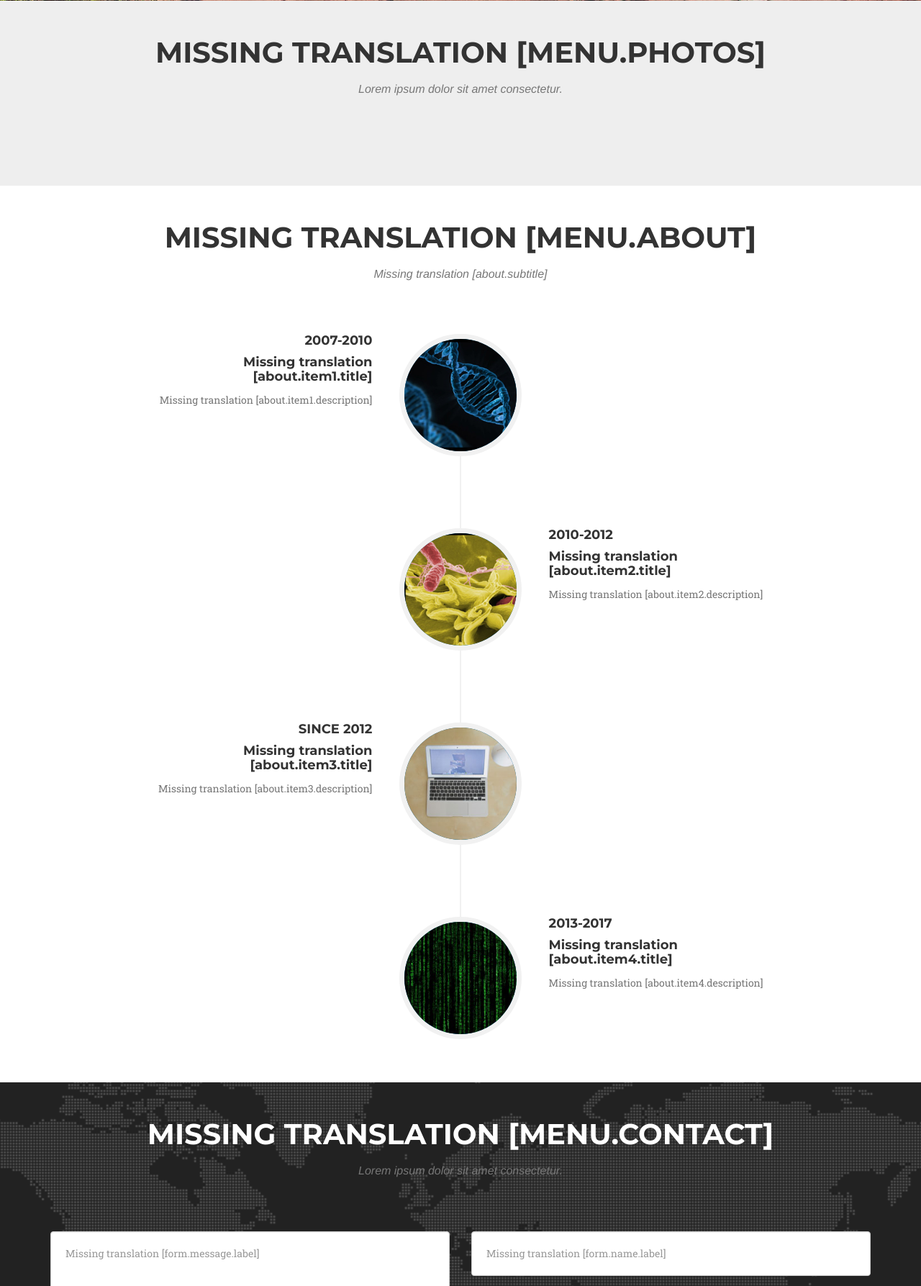
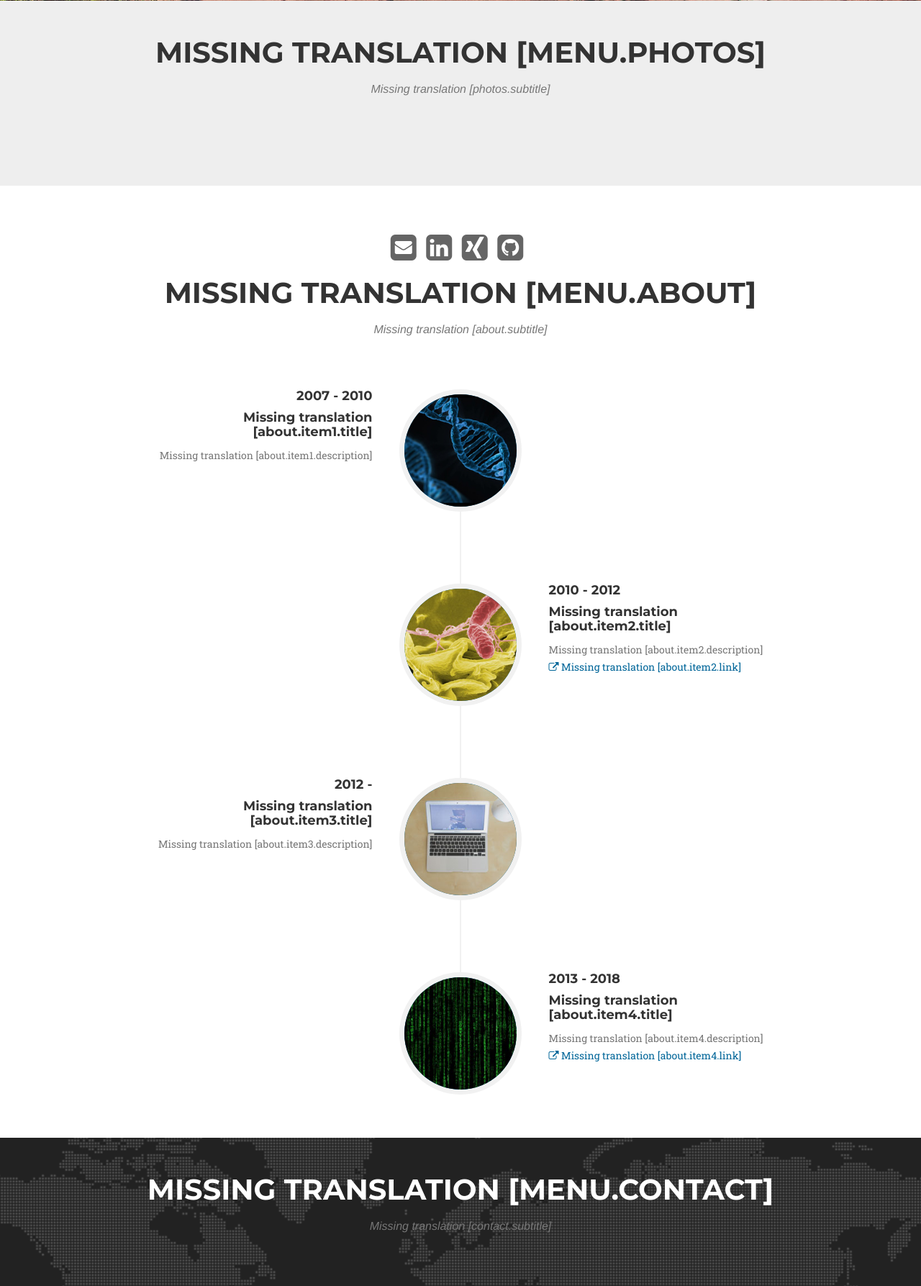
Before and after one commit to steven-cardini/ch.cardini.steven.www, a PHP site: page /en in a window 1280 px wide. Shown: the part 764-2551 px from the top of the page at 72% size. Run offline with PHP 8.4, Linux system fonts and the light colour scheme; a stand-in replaces the project's code that opens the database connection; style sheets or scripts are compiled from the project's sources; some libraries are stand-ins or nearby versions; some web fonts are replaced.

Commit message:
updated about section

```diff
--- a/pages/public/public-index.php
+++ b/pages/public/public-index.php
@@ -94,13 +94,13 @@
         </div>
     </header>
 
-    <!-- Photo Grid Section -->
+    <!-- Photos Section -->
     <section id="photos" class="bg-light-gray">
         <div class="container">
             <div class="row">
                 <div class="col-lg-12 text-center">
                     <h2 class="section-heading"><?php echo I18n::t("menu.photos"); ?></h2>
-                    <h3 class="section-subheading text-muted">Lorem ipsum dolor sit amet consectetur.</h3>
+                    <h3 class="section-subheading text-muted"><?php echo I18n::t("photos.subtitle"); ?></h3>
                 </div>
             </div>
             <div class="row">
@@ -115,7 +115,7 @@
                       if (!empty($photoAlbum->getFrontPhoto())) {
                         $item .= '<img src="'.$photoAlbum->getPhotoFolder(true).$photoAlbum->getFrontPhoto().'" class="img-responsive" alt="">';
                       } else {
-                        $item .= '<img src="resources/img/portfolio/roundicons.png" class="img-responsive" alt="">';
+                        $item .= '<img src="'.absPath("IMG", true).'portfolio/roundicons.png" class="img-responsive" alt="">';
                       }
                       $item .= '</a>
                                 <div class="photo-caption">
@@ -136,6 +136,10 @@
         <div class="container">
             <div class="row">
                 <div class="col-lg-12 text-center">
+                    <a class="page-scroll" href="#contact" title="<?php echo I18n::t("menu.contact"); ?>"><i class="fa fa-envelope-square fa-3x" aria-hidden="true"></i></a>
+                    <a href="https://www.linkedin.com/in/steven-cardini-57999739" target="_blank" title="Linked-in"><i class="fa fa-linkedin-square fa-3x" aria-hidden="true"></i></a>
+                    <a href="https://www.xing.com/profile/Steven_Cardini" target="_blank" title="Xing"><i class="fa fa-xing-square fa-3x" aria-hidden="true"></i></a>
+                    <a href="https://www.github.com/stoeffu" target="_blank" title="GitHub"><i class="fa fa-github-square fa-3x" aria-hidden="true"></i></a>
                     <h2 class="section-heading"><?php echo I18n::t("menu.about"); ?></h2>
                     <h3 class="section-subheading text-muted"><?php echo I18n::t("about.subtitle"); ?></h3>
                 </div>
@@ -145,11 +149,11 @@
                     <ul class="timeline">
                         <li>
                             <div class="timeline-image">
-                                <img class="img-circle img-responsive" src="resources/img/about/dna-163466_200.jpg" alt="">
+                                <img class="img-circle img-responsive" src="<?php echo absPath("IMG", true); ?>about/dna-163466_200.jpg" alt="">
                             </div>
                             <div class="timeline-panel">
                                 <div class="timeline-heading">
-                                    <h4>2007-2010</h4>
+                                    <h4>2007 - 2010</h4>
                                     <h4 class="subheading"><?php echo I18n::t("about.item1.title"); ?></h4>
                                 </div>
                                 <div class="timeline-body">
@@ -159,25 +163,26 @@
                         </li>
                         <li class="timeline-inverted">
                             <div class="timeline-image">
-                                <img class="img-circle img-responsive" src="resources/img/about/bacteria-67659_200.jpg" alt="">
+                                <img class="img-circle img-responsive" src="<?php echo absPath("IMG", true); ?>about/bacteria-67659_200.jpg" alt="">
                             </div>
                             <div class="timeline-panel">
                                 <div class="timeline-heading">
-                                    <h4>2010-2012</h4>
+                                    <h4>2010 - 2012</h4>
                                     <h4 class="subheading"><?php echo I18n::t("about.item2.title"); ?></h4>
                                 </div>
                                 <div class="timeline-body">
                                     <p class="text-muted"><?php echo I18n::t("about.item2.description"); ?></p>
+                                    <p class="text-muted"><a href="<?php echo absPath("RES", true); ?>doc/20120312_master-thesis.pdf" target="_blank"><i class="fa fa-external-link" aria-hidden="true"></i>&nbsp;<?php echo I18n::t("about.item2.link"); ?></a></p>
                                 </div>
                             </div>
                         </li>
                         <li>
                             <div class="timeline-image">
-                                <img class="img-circle img-responsive" src="resources/img/about/3.jpg" alt="">
+                                <img class="img-circle img-responsive" src="<?php echo absPath("IMG", true); ?>about/3.jpg" alt="">
                             </div>
                             <div class="timeline-panel">
                                 <div class="timeline-heading">
-                                    <h4>Since 2012</h4>
+                                    <h4>2012 -</h4>
                                     <h4 class="subheading"><?php echo I18n::t("about.item3.title"); ?></h4>
                                 </div>
                                 <div class="timeline-body">
@@ -187,15 +192,16 @@
                         </li>
                         <li class="timeline-inverted">
                             <div class="timeline-image">
-                                <img class="img-circle img-responsive" src="resources/img/about/matrix-356024_200.jpg" alt="">
+                                <img class="img-circle img-responsive" src="<?php echo absPath("IMG", true); ?>about/matrix-356024_200.jpg" alt="">
                             </div>
                             <div class="timeline-panel">
                                 <div class="timeline-heading">
-                                    <h4>2013-2017</h4>
+                                    <h4>2013 - 2018</h4>
                                     <h4 class="subheading"><?php echo I18n::t("about.item4.title"); ?></h4>
                                 </div>
                                 <div class="timeline-body">
                                     <p class="text-muted"><?php echo I18n::t("about.item4.description"); ?></p>
+                                    <p class="text-muted"><a href="https://www.github.com/stoeffu" target="_blank"><i class="fa fa-external-link" aria-hidden="true"></i>&nbsp;<?php echo I18n::t("about.item4.link"); ?></a></p>
                                 </div>
                             </div>
                         </li>
@@ -212,7 +218,7 @@
             <div class="row">
                 <div class="col-lg-12 text-center">
                     <h2 class="section-heading"><?php echo I18n::t("menu.contact"); ?></h2>
-                    <h3 class="section-subheading text-muted">Lorem ipsum dolor sit amet consectetur.</h3>
+                    <h3 class="section-subheading text-muted"><?php echo I18n::t("contact.subtitle"); ?></h3>
                 </div>
             </div>
             <div class="row">
--- a/resources/css/style.css
+++ b/resources/css/style.css
@@ -30,6 +30,22 @@ div.thumbnail-table div {
 .modal-photo .modal-content {
   height: 100%;
   width: 100%;
+}
+
+a > .fa.fa-3x {
+  color: #000;
+	opacity: 0.6;
+  margin: 15px 10px 20px 0;
+}
+
+a > .fa.fa-3x:hover {
+	color: #069;
+  opacity: 1;
+  transition: all 0.3s ease-in-out;
+}
+
+li.timeline-inverted > a:hover {
+  border: 1px solid #000;
 }
 
 div.galleria div.galleria-info {
```
Also changed, not shown: resources/img/about/bacteria-67659_200.jpg.
